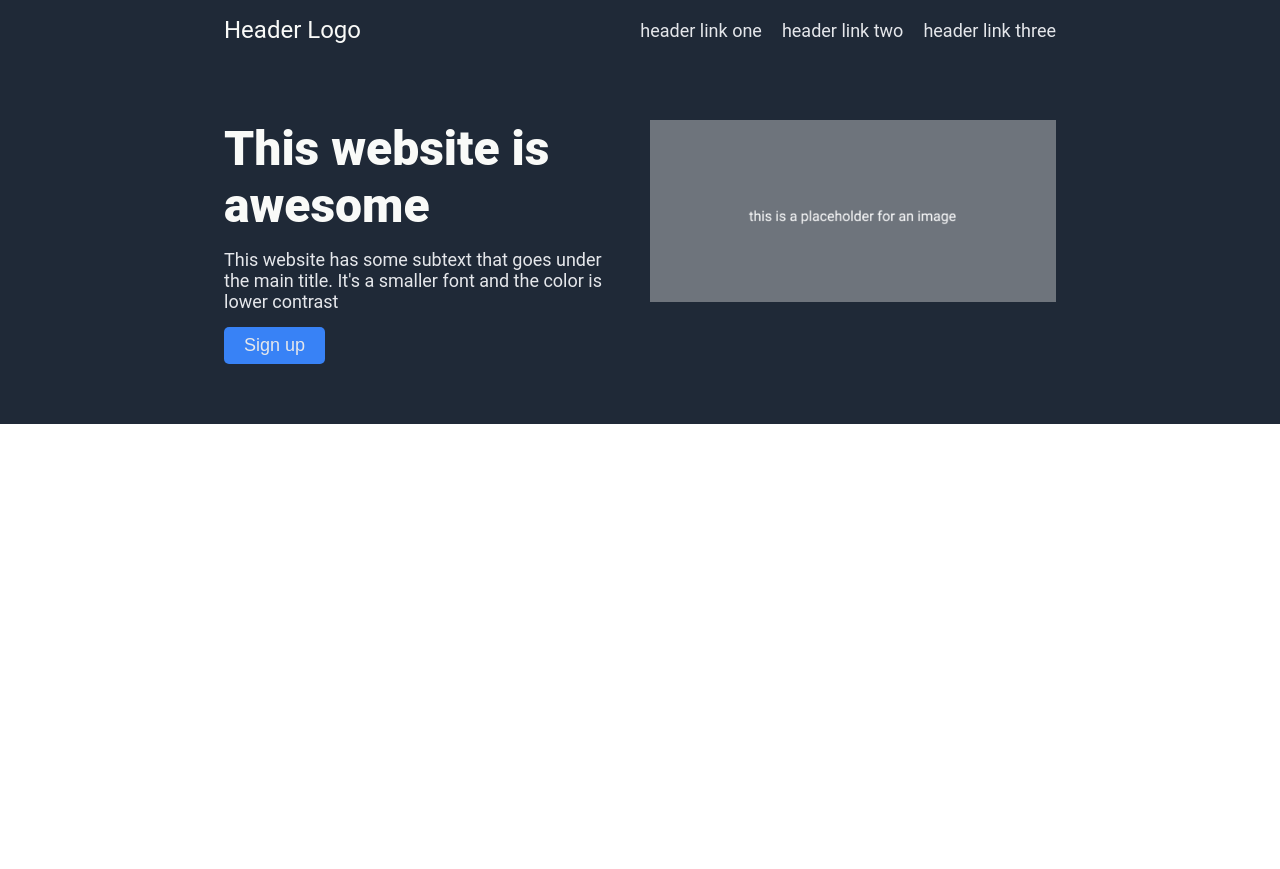
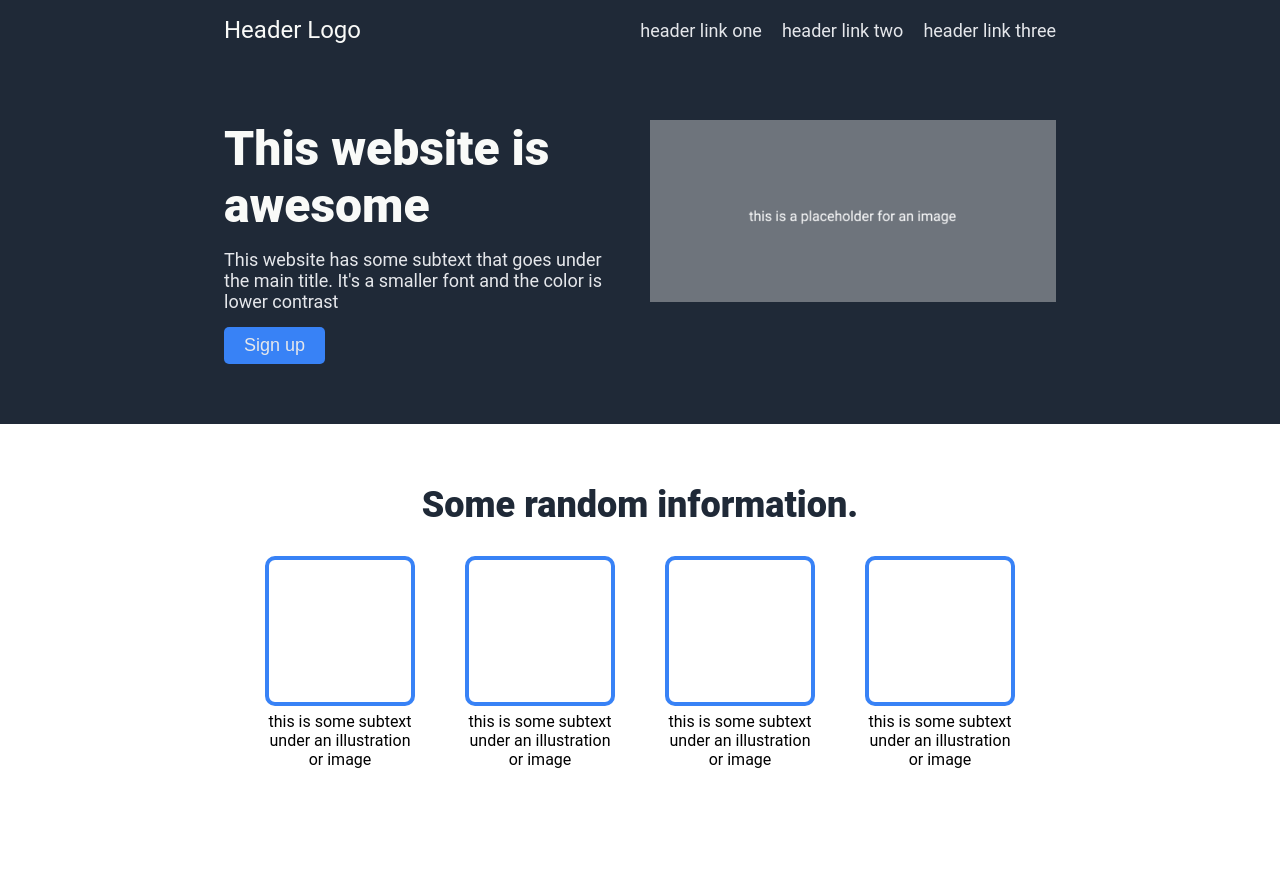
Before and after one commit to marvincamposce/landing-page, a plain HTML site: page index.html in a window 1280 px wide. Before the commit the page ends 800 px from the top, so only its background shows below. Drawn offline with Linux system fonts and the light colour scheme.

Commit message:
Add information section

```diff
--- a/index.html
+++ b/index.html
@@ -30,6 +30,28 @@
         </div>
       </div>
     </section>
+    <section class="info">
+      <div class="info-content">
+        <h2 class="info-header">Some random information.</h2>
+        <div class="cards">
+          <div class="item">
+            <div class="box"></div>
+            <p>this is some subtext under an illustration or image</p>
+          </div>
+          <div class="item">
+            <div class="box"></div>
+            <p>this is some subtext under an illustration or image</p>
+          </div>
+          <div class="item">
+            <div class="box"></div>
+            <p>this is some subtext under an illustration or image</p>
+          </div>
+          <div class="item">
+            <div class="box"></div>
+            <p>this is some subtext under an illustration or image</p>
+          </div>
+      </div>
+    </section>
   </main>
 </body>
 </html>
--- a/style.css
+++ b/style.css
@@ -92,3 +92,41 @@ button {
   width: 100%;
   height: auto;
 }
+
+.info {
+  display: flex;
+  justify-content: center;
+  align-items: center;
+  padding: 60px 0 100px 0;
+}
+
+.info-content {
+  width: 50%;
+}
+
+.info-header {
+  color: #1F2937;
+  font-size: 36px;
+  font-weight: 800;
+  text-align: center;
+  margin-bottom: 30px;
+}
+
+.box {
+  border: 4px solid #3882F6;
+  border-radius: 10px;
+  width: 150px;
+  height: 150px;
+  margin-bottom: 6px;
+}
+
+.cards {
+  display: flex;
+  gap: 50px;
+  justify-content: center;
+}
+
+.item {
+  max-width: 150px;
+  text-align: center;
+}
```
